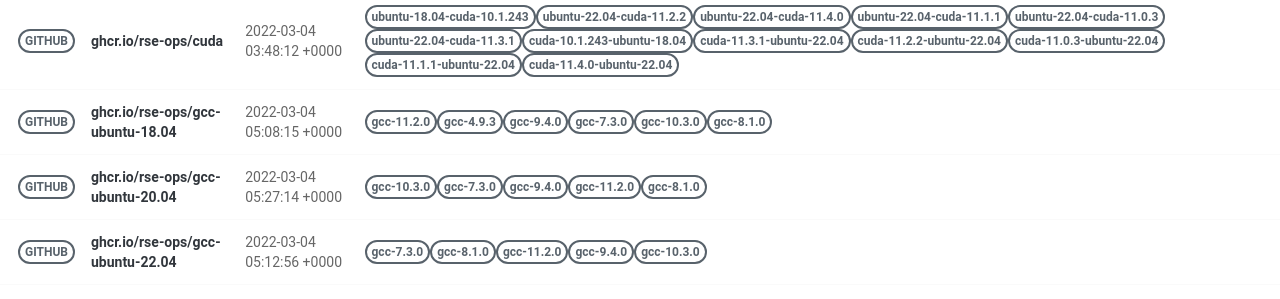
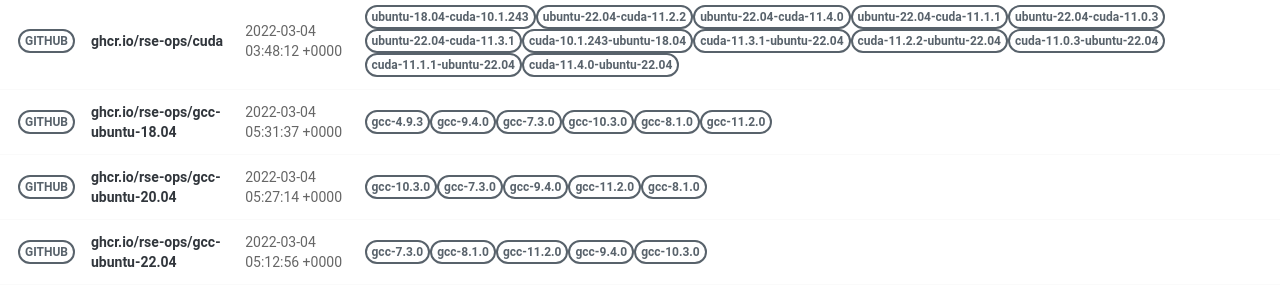
Before and after one commit to rse-ops/docker-images, a Jekyll site: the page built from pages/index.md, in a window 1280 px wide. Shown: the part 502-801 px from the top of the page. Built offline with Jekyll 4.4.1, drawn with Linux system fonts in a browser that asks for light colours; nearby versions of some CDN libraries.

Commit message:
Automated push to update library 2022-03-04

```diff
--- a/_library/ghcr.io-rse-ops-gcc-ubuntu-18.04.md
+++ b/_library/ghcr.io-rse-ops-gcc-ubuntu-18.04.md
@@ -1,14 +1,11 @@
 ---
 layout: container
 name: ghcr.io/rse-ops/gcc-ubuntu-18.04
-updated_at: 2022-03-04 05:08:15.545747
+updated_at: 2022-03-04 05:31:37.197878
 
 
 container_url: https://github.com/orgs/rse-ops/packages/container/package/gcc-ubuntu-18.04
 versions:
- - tag: gcc-11.2.0
-   dockerfile: https://github.com/rse-ops/docker-images/blob/main/ubuntu/gcc/Dockerfile
-   manifest: https://crane.ggcr.dev/manifest/ghcr.io/rse-ops/gcc-ubuntu-18.04:gcc-11.2.0
  - tag: gcc-4.9.3
    dockerfile: https://github.com/rse-ops/docker-images/blob/main/ubuntu/gcc/Dockerfile
    manifest: https://crane.ggcr.dev/manifest/ghcr.io/rse-ops/gcc-ubuntu-18.04:gcc-4.9.3
```
Also changed, not shown: other parts of _library/ghcr.io-rse-ops-gcc-ubuntu-18.04.md (+3 -0 lines).
